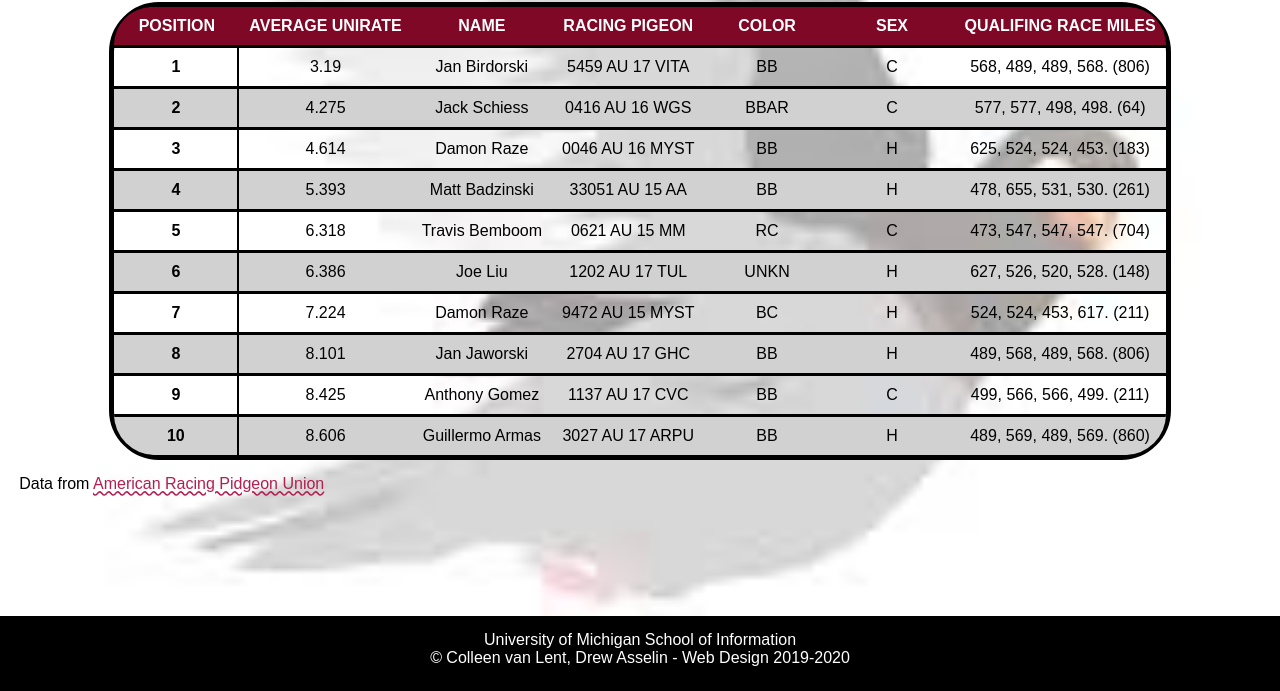
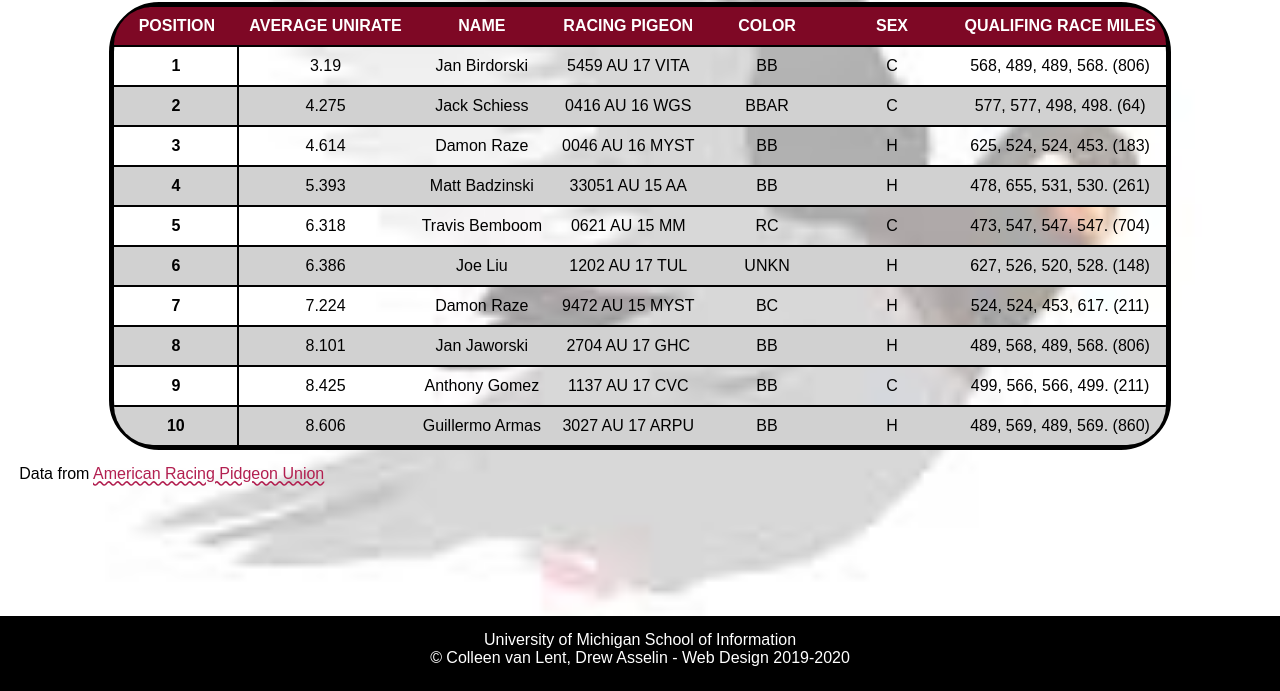
Before and after one commit to wang-hd/homework4-2021, a plain HTML site: page index.html in a window 1280 px wide. Shown: the part 109-800 px from the top of the page. Drawn offline with Linux system fonts and the light colour scheme; a web font is replaced by a local one.

Commit message:
fix bugs

```diff
--- a/css/style.css
+++ b/css/style.css
@@ -68,7 +68,7 @@ a{
 
 td, tbody th{
   text-align: center;
-  border-top: 3px solid #000000;
+  border-top: 2px solid #000000;
   padding: 10px 10px 10px 10px;
 }
 
```
